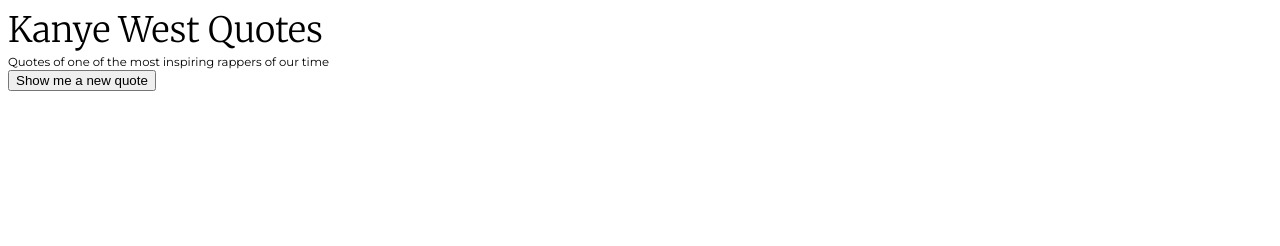
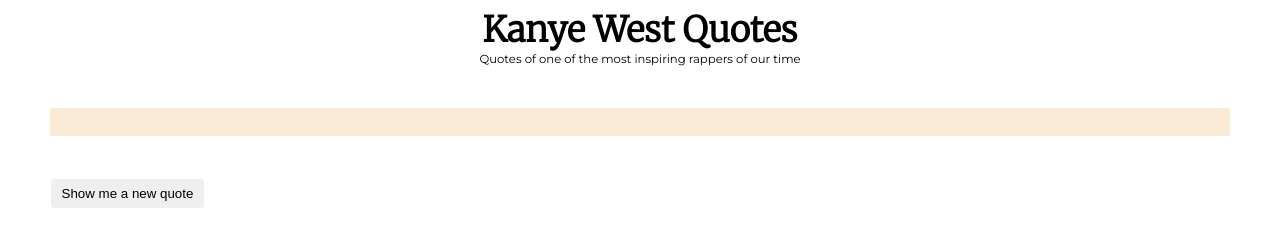
Before and after one commit to laurahohlsiepe/Kanye-REST-API, a plain HTML site: page index.html in a window 1280 px wide. Drawn offline with Linux system fonts and the light colour scheme; no server answers.

Commit message:
feat general changes

```diff
--- a/index.html
+++ b/index.html
@@ -14,11 +14,14 @@
     <title>Kanye REST API</title>
   </head>
   <body>
-    <header>Kanye West Quotes</header>
-    <small>Quotes of one of the most inspiring rappers of our time</small>
+    <header>
+      <h1>Kanye West Quotes</h1>
+      <small>Quotes of one of the most inspiring rappers of our time</small>
+    </header>
+
     <main>
       <div class="quote-div" id="quote-div"></div>
-      <button>Show me a new quote</button>
+      <button id="button">Show me a new quote</button>
     </main>
     <script src="script.js"></script>
   </body>
--- a/script.js
+++ b/script.js
@@ -1,4 +1,5 @@
 const quoteDiv = document.querySelector("#quote-div");
+const btn = document.querySelector("#button");
 
 function getQuotes() {
   fetch("https://api.kanye.rest/")
@@ -12,15 +13,23 @@ function getQuotes() {
 
 function showQuotes(data) {
   // create h1
-  const h1 = document.createElement("h1");
+  const h2 = document.createElement("h2");
 
   // access to quote
   const quote = data.quote;
   console.log(data);
 
   // append
-  h1.append(quote);
-  quoteDiv.appendChild(h1);
+  h2.append(quote);
+  quoteDiv.appendChild(h2);
+
+  h2.id = "h2";
 }
 
+function reloadQuote() {
+  location.reload();
+}
+
+btn.addEventListener("click", reloadQuote);
+
 getQuotes();
--- a/style.css
+++ b/style.css
@@ -10,11 +10,44 @@ body {
 }
 
 header {
+  display: flex;
+  flex-direction: column;
+  align-items: center;
+}
+
+h1 {
   font-family: "Merriweather", serif;
   font-size: 35px;
-  font-weight: larger;
+  margin: 0px 0px 0px 0px;
 }
 
 .quote-div {
   background-color: antiquewhite;
+  display: flex;
+  flex-direction: row;
+  align-items: center;
+  justify-content: center;
+  text-align: center;
+  margin: 3rem;
+  padding: 1rem;
+  border-radius: 0.2rem;
 }
+
+#button {
+  display: inline-block;
+  padding: 0.5rem 0.75rem;
+  border: 0.01rem solid #ffff;
+  margin: 0 0.3rem 0.3rem 0;
+  font-weight: 300;
+  text-align: center;
+  margin-left: 3rem;
+  border-radius: 0.3rem;
+}
+
+#button:hover {
+  cursor: pointer;
+}
+
+#h2 {
+  text-align: center;
+}
```
